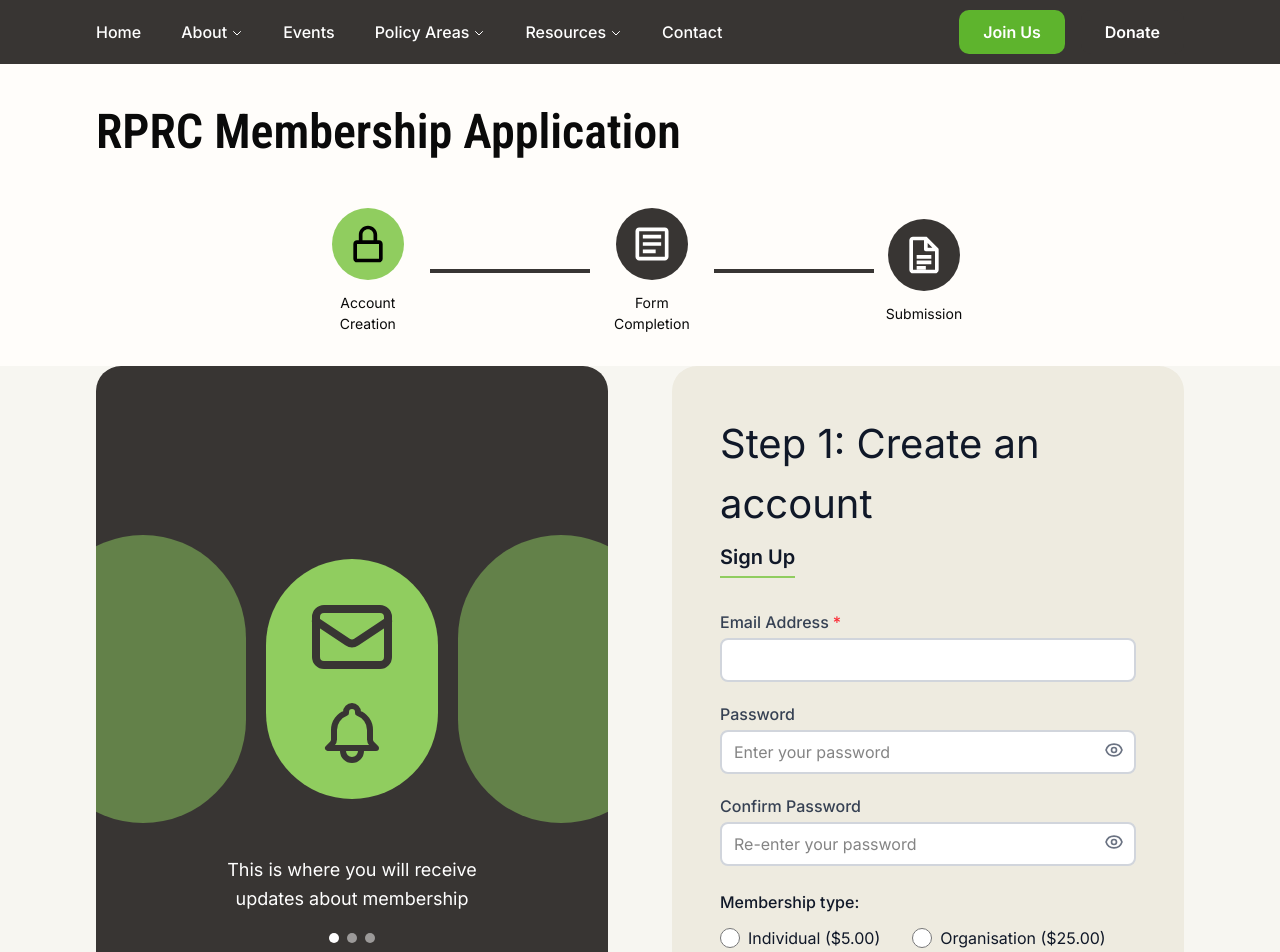
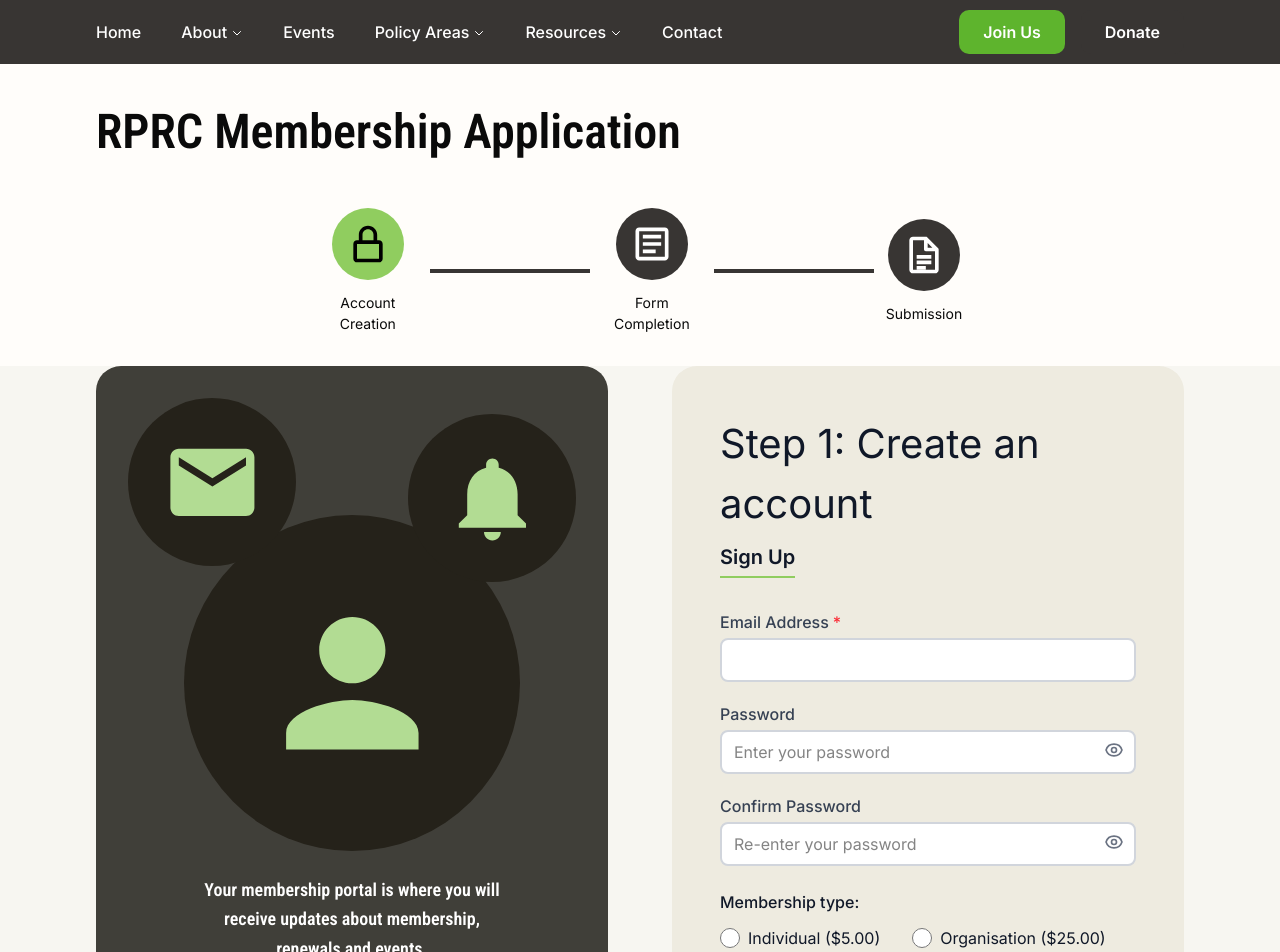
Before and after one commit to SFU-Blueprint/RPRC, a Next.js app: page /membership/signup in a window 1280 px wide. Shown: the top 952 px of the page. Built offline with nearby package versions, Linux system fonts and the light colour scheme.

Commit message:
updated signupinfo component

```diff
--- a/components/signup/SignUpInfoBox.tsx
+++ b/components/signup/SignUpInfoBox.tsx
@@ -1,74 +1,61 @@
 'use client';
 
 import React from 'react';
-import { inter } from '@/app/fonts';
+import { inter, robotoCondensed } from '@/app/fonts';
 
 export function SignUpInfoBox() {
   return (
     <div
-      className={`bg-[#383533] rounded-[25px] text-white ${inter.className} min-h-[350px] md:min-h-[400px] lg:min-h-[450px] flex items-center justify-center p-6 md:p-8 overflow-hidden`}
+      className={`bg-[#403f39] rounded-[25px] text-white ${inter.className} min-h-[350px] md:min-h-[400px] lg:min-h-[450px] flex flex-col items-center justify-center relative overflow-hidden`}
     >
-      <div className="flex flex-col items-center space-y-6 md:space-y-8 w-full">
-        {/* Three Circles - spanning edge to edge */}
-        <div className="flex items-center justify-between w-full px-0 gap-3 md:gap-4 lg:gap-5">
-          {/* Left Circle (darker green, LARGE - 70% inside, 30% outside) */}
-          <div className="w-56 h-56 md:w-64 md:h-64 lg:w-72 lg:h-72 rounded-full bg-[#638149] flex items-center justify-center -ml-16 md:-ml-19 lg:-ml-22">
-            {/* Empty */}
+      {/* Email Circle - Top Left Corner */}
+      <div className="absolute top-4 left-4 md:top-6 md:left-6 lg:top-8 lg:left-8">
+        <div className="w-30 h-30 md:w-36 md:h-36 lg:w-42 lg:h-42 rounded-full bg-[#25221a] flex items-center justify-center p-[20%]">
+          <svg
+            className="w-full h-full text-[#b2dc93]"
+            fill="currentColor"
+            viewBox="0 0 24 24"
+          >
+            <path d="M20 4H4c-1.1 0-2 .9-2 2v12c0 1.1.9 2 2 2h16c1.1 0 2-.9 2-2V6c0-1.1-.9-2-2-2zm0 4l-8 5-8-5V6l8 5 8-5v2z" />
+          </svg>
+        </div>
       </div>
 
-          {/* Center Circle (lighter green, bigger) */}
-          <div className="w-42 h-42 md:w-52 md:h-52 lg:w-60 lg:h-60 rounded-full bg-[#90cd5f] flex flex-col items-center justify-center gap-2 md:gap-3">
-            {/* Email Icon - Outline */}
+      {/* Bell Circle - Top Right Corner (slightly lower) */}
+      <div className="absolute top-8 right-4 md:top-10 md:right-6 lg:top-12 lg:right-8">
+        <div className="w-30 h-30 md:w-36 md:h-36 lg:w-42 lg:h-42 rounded-full bg-[#25221a] flex items-center justify-center p-[20%]">
           <svg
-              className="w-16 h-16 md:w-18 md:h-18 lg:w-24 lg:h-24 text-[#383533]"
-              fill="none"
-              stroke="currentColor"
-              strokeWidth="2"
+            className="w-full h-full text-[#b2dc93]"
+            fill="currentColor"
             viewBox="0 0 24 24"
           >
-              <path
-                strokeLinecap="round"
-                strokeLinejoin="round"
-                d="M3 8l7.89 5.26a2 2 0 002.22 0L21 8M5 19h14a2 2 0 002-2V7a2 2 0 00-2-2H5a2 2 0 00-2 2v10a2 2 0 002 2z"
-              />
+            <path d="M12 22c1.1 0 2-.9 2-2h-4c0 1.1.9 2 2 2zm6-6v-5c0-3.07-1.63-5.64-4.5-6.32V4c0-.83-.67-1.5-1.5-1.5s-1.5.67-1.5 1.5v.68C7.64 5.36 6 7.92 6 11v5l-2 2v1h16v-1l-2-2z" />
           </svg>
+        </div>
+      </div>
 
-            {/* Bell Icon - Outline */}
+      {/* Center Content - Person Circle + Text */}
+      <div className="flex flex-col items-center justify-center gap-4 md:gap-5 lg:gap-6">
+        {/* Person Circle - Center (both horizontally and vertically) */}
+        <div className="w-60 h-60 md:w-72 md:h-72 lg:w-84 lg:h-84 rounded-full bg-[#25221a] flex items-center justify-center p-[20%]">
           <svg
-              className="w-13 h-13 md:w-15 md:h-15 lg:w-18 lg:h-18 text-[#383533]"
-              fill="none"
-              stroke="currentColor"
-              strokeWidth="2"
+            className="w-full h-full text-[#b2dc93]"
+            fill="currentColor"
             viewBox="0 0 24 24"
           >
-              <path
-                strokeLinecap="round"
-                strokeLinejoin="round"
-                d="M15 17h5l-1.405-1.405A2.032 2.032 0 0118 14.158V11a6.002 6.002 0 00-4-5.659V5a2 2 0 10-4 0v.341C7.67 6.165 6 8.388 6 11v3.159c0 .538-.214 1.055-.595 1.436L4 17h5m6 0v1a3 3 0 11-6 0v-1m6 0H9"
-              />
+            <path d="M12 12c2.21 0 4-1.79 4-4s-1.79-4-4-4-4 1.79-4 4 1.79 4 4 4zm0 2c-2.67 0-8 1.34-8 4v2h16v-2c0-2.66-5.33-4-8-4z" />
           </svg>
         </div>
 
-          {/* Right Circle (darker green, LARGE - 70% inside, 30% outside) */}
-          <div className="w-56 h-56 md:w-64 md:h-64 lg:w-72 lg:h-72 rounded-full bg-[#638149] flex items-center justify-center -mr-16 md:-mr-19 lg:-mr-22">
-            {/* Empty */}
-          </div>
-        </div>
-
-        {/* Text */}
-        <div className="text-center">
-          <p className="text-[14px] md:text-[16px] lg:text-[18px] leading-relaxed">
-            This is where you will receive
+        {/* Text - Directly under person circle */}
+        <div className={`text-center px-6 ${robotoCondensed.className}`}>
+          <p className="text-[14px] md:text-[16px] lg:text-[18px] leading-relaxed font-semibold">
+            Your membership portal is where you will
             <br />
-            updates about membership
+            receive updates about membership,
+            <br />
+            renewals and events.
           </p>
-
-          {/* Dots Indicator */}
-          <div className="flex justify-center gap-2 mt-4 md:mt-5">
-            <div className="w-2 h-2 md:w-2.5 md:h-2.5 rounded-full bg-white"></div>
-            <div className="w-2 h-2 md:w-2.5 md:h-2.5 rounded-full bg-white opacity-50"></div>
-            <div className="w-2 h-2 md:w-2.5 md:h-2.5 rounded-full bg-white opacity-50"></div>
-          </div>
         </div>
       </div>
     </div>
```
Lines whose indentation alone changed are shown as unchanged.
